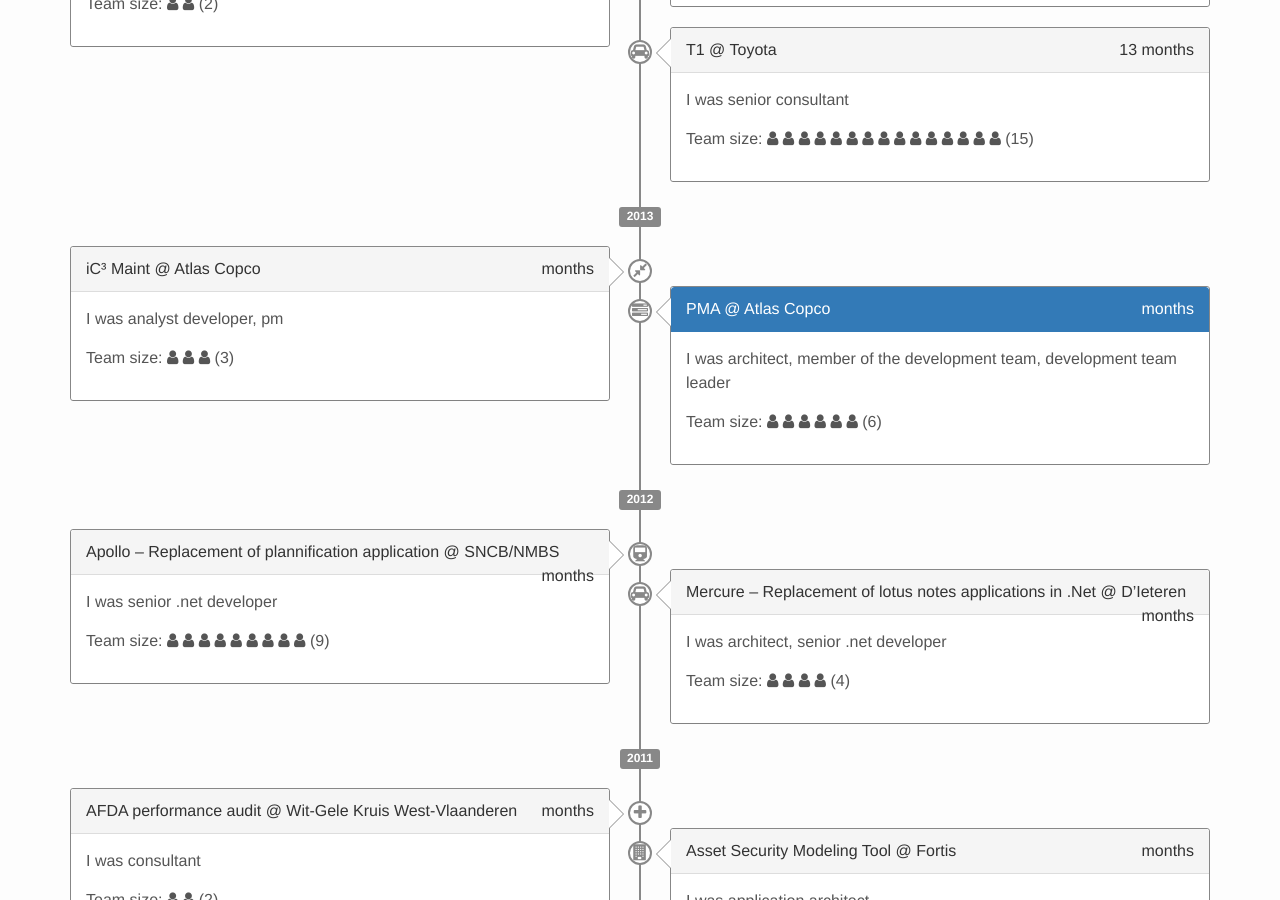
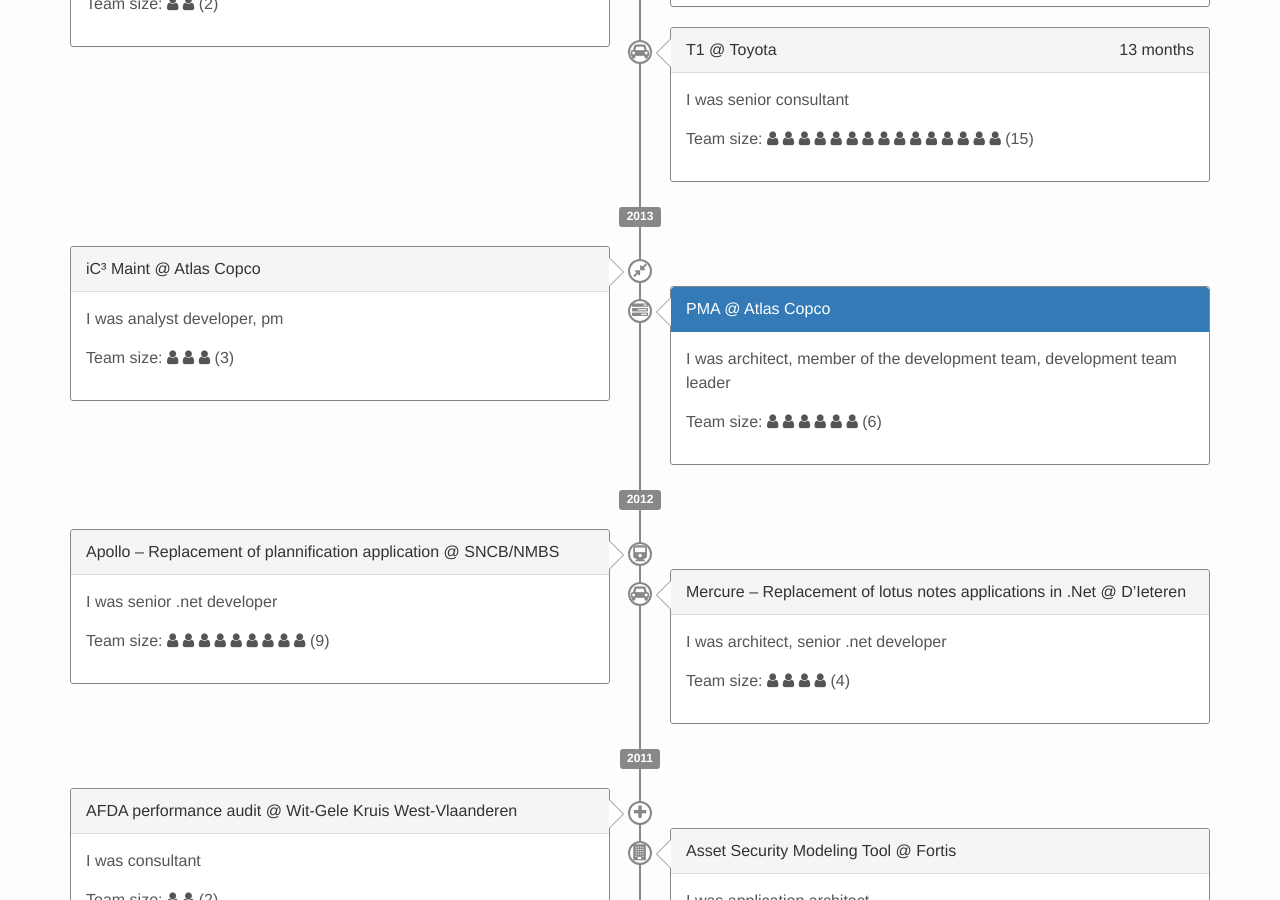
Before and after one commit to VincentSchippefilt/VincentSchippefilt.github.io, a Jekyll site: the page built from cv/index.html, in a window 1280 px wide and 900 px high, scrolled down 849 px. Built offline with Jekyll 4.4.1, drawn with Linux system fonts in a browser that asks for light colours; nearby versions of some CDN libraries; some of the changed text lies outside the part shown.

Commit message:
fix layout for empty values & single projects company

```diff
--- /dev/null
+++ b/_includes/projectTimeline.html
@@ -0,0 +1,39 @@
+<div class="timeline-item">
+        <div class="timeline-point timeline-point-default">
+            <i class="fa fa-{{project.Icon}}"></i>
+        </div>
+        <div class="timeline-event">
+            <div class="panel panel-{{project.Importance}}" data-target="#foot{{forloop.index}}{{project.ProjectName | replace: ' ', '' }}"
+             data-toggle="collapse" >
+                <div class="panel-heading">
+                    <span class="panel-title">
+                    {{project.ProjectName}} @ {{project.Customer}}
+                    </span>
+                    {% if project.DurationInMonth != empty %}
+                        <span class="panel-title pull-right">{{project.DurationInMonth}} months</span>
+                    {% endif %}
+                </div>
+                <div class="panel-body">
+                    <p>I was {{project.Function | downcase }}</p>
+                    {% if project.PeopleInvolved != empty %}
+                        <p>Team size:
+                        {% for i in (1..project.PeopleInvolved) %}
+                            <i class="fa fa-user"></i>
+                        {% endfor %}
+                         <span>({{project.PeopleInvolved}})</span></p>
+                    {% endif %}
+                </div>
+                    <div class="panel-footer collapse" id="foot{{forloop.index}}{{project.ProjectName | replace: ' ', ''}}">
+                        {% if project.ProjectDescription != empty %}
+                            <p>{{project.ProjectDescription|newline_to_br}}</p>
+                        {% endif %}
+                        {% if project.JobDescription != empty %}
+                            <p><strong>My function: </strong>{{project.JobDescription|newline_to_br}}</p>
+                        {% endif %}
+                        {% if project.TechnicalEnvironment != empty %}
+                            <p><strong>Technical environment: </strong>{{project.TechnicalEnvironment|newline_to_br}}</p>
+                        {% endif %}
+                    </div>
+            </div>
+        </div>
+    </div>
--- a/cv/index.html
+++ b/cv/index.html
@@ -8,57 +8,29 @@ permalink: /cv/
     <span class="timeline-label ">
         <span class="label label-default">{{ employer.Company }}</span>
     </span>
-
     {% assign start = employer.StartDate | date: "%Y" %}
     {% assign end = employer.EndDate | default : 'now' | date: "%Y" %}
+
+    {% if employer.Projects.size == 1 %}
+        <span class="timeline-label ">
+            <span class="label label-default">from {{ start }} until {{ end }}</span>
+        </span>
+            {% for project in employer.Projects %}
+                    {% include projectTimeline.html %}
+            {% endfor %}
+    {% else %}
         {% for year in (start..end) reversed %}
             <span class="timeline-label ">
                 <span class="label label-default">{{ year }}</span>
             </span>
-
             {% for project in employer.Projects %}
                 {% assign projectStart  = project.StartDate | date : %Y | round %}
                 {% if projectStart == year %}
-    <div class="timeline-item">
-        <div class="timeline-point timeline-point-default">
-            <i class="fa fa-{{project.Icon}}"></i>
-        </div>
-        <div class="timeline-event">
-            <div class="panel panel-{{project.Importance}}" data-target="#foot{{forloop.index}}{{project.ProjectName | replace: ' ', '' }}"
-             data-toggle="collapse" >
-                <div class="panel-heading">
-                    <span class="panel-title">
-                    {{project.ProjectName}} @ {{project.Customer}}
-                    </span>
-                    {% if proejct.DurationInMonth != blank %}
-                        <span class="panel-title pull-right">{{project.DurationInMonth}} months</span>
+                    {% include projectTimeline.html %}
                 {% endif %}
-                </div>
-                <div class="panel-body">
-                    <p>I was {{project.Function | downcase }}</p>
-                    {% if project.PeopleInvolved != blank %}
-                        <p>Team size:
-                        {% for i in (1..project.PeopleInvolved) %}
-                            <i class="fa fa-user"></i>
             {% endfor %}
-                         <span>({{project.PeopleInvolved}})</span></p>
+        {% endfor %}
     {% endif %}
-                </div>
-                    <div class="panel-footer collapse" id="foot{{forloop.index}}{{project.ProjectName | replace: ' ', ''}}">
-                        {% if project.ProjectDescription != blank %}
-                            <p>{{project.ProjectDescription|newline_to_br}}</p>
-                        {% endif %}
-                        {% if project.JobDescription != blank %}
-                            <p><strong>My function: </strong>{{project.JobDescription|newline_to_br}}</p>
-                        {% endif %}
-                        {% if project.TechnicalEnvironment != blank %}
-                            <p><strong>Technical environment: </strong>{{project.TechnicalEnvironment|newline_to_br}}</p>
-                        {% endif %}
-                    </div>
-            </div>
-        </div>
-    </div>{% endif %}{% endfor %}
-    {% endfor %}
 {% endfor %}
 
 </div>
```
Lines whose indentation alone changed are shown as unchanged.
